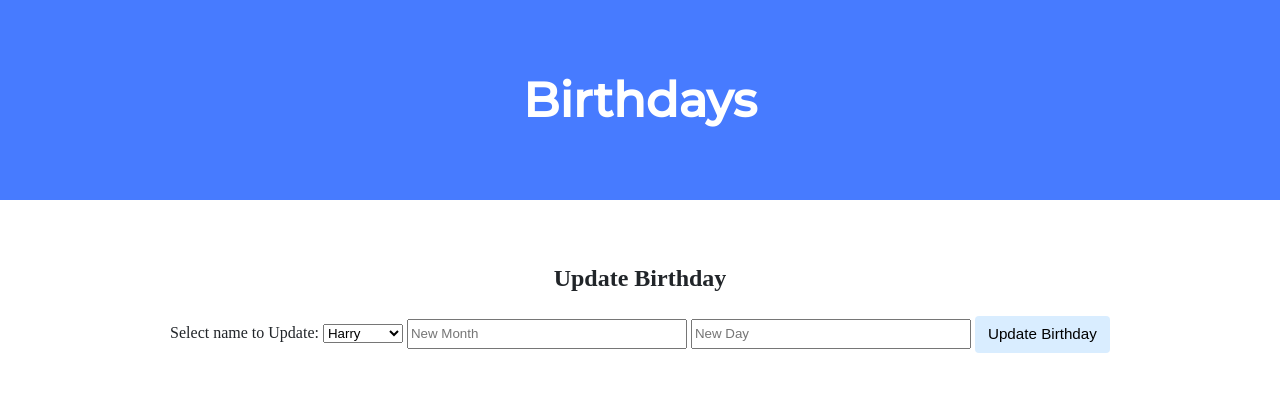
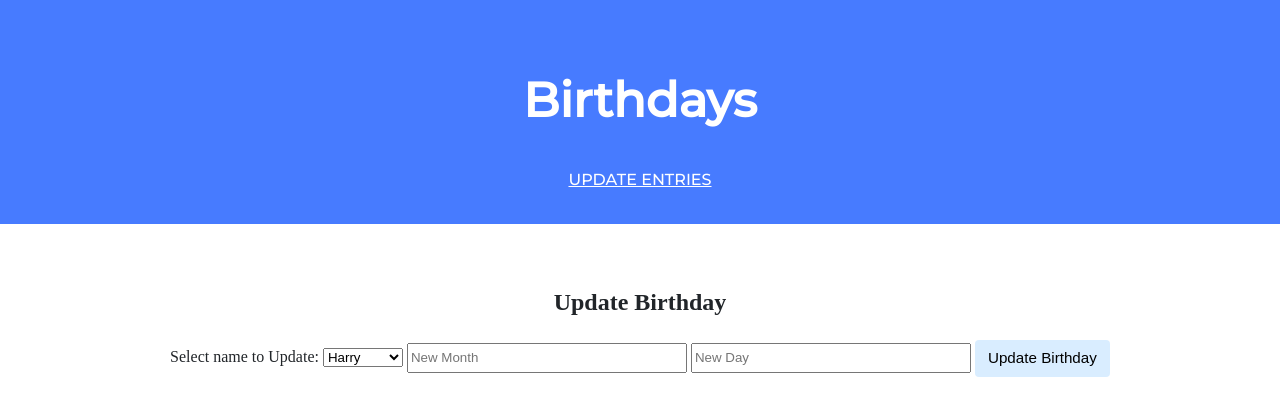
Before and after one commit to SadeCJohnson/CS50_Solutions, a Flask app: page /update_entry in a window 1280 px wide. Shown: the top 416 px of the page. Run offline with Flask 2, Linux system fonts and the light colour scheme; data comes from the database, SQL or seed files in the repository; some libraries are stand-ins or nearby versions.

Commit message:
adding a tag to expose update_entry route on UI

```diff
--- a/Web_Lab9_Birthdays/application.py
+++ b/Web_Lab9_Birthdays/application.py
@@ -38,7 +38,6 @@ def index():
 
 @app.route("/update_entry", methods=["GET", "POST"])
 def update_entry():
-    # TODO: add hyperlink on html
     if request.method == "POST":
         name = request.form.get('names')
         month = request.form.get('month')
--- a/Web_Lab9_Birthdays/static/styles.css
+++ b/Web_Lab9_Birthdays/static/styles.css
@@ -17,12 +17,13 @@ body {
     width: 90%;
 }
 
-.jumbotron {
+.jumbotron, a {
     background-color: #477bff;
     color: #fff;
     margin-bottom: 2rem;
     padding: 2rem 1rem;
     text-align: center;
+    font-family: 'Montserrat', sans-serif;
 }
 
 .section {
--- a/Web_Lab9_Birthdays/templates/index.html
+++ b/Web_Lab9_Birthdays/templates/index.html
@@ -9,6 +9,7 @@
 <body>
 <div class="jumbotron">
     <h1>Birthdays</h1>
+    <a href="update_entry">UPDATE ENTRIES</a>
 </div>
 <div class="container">
     <div class="section">
```
